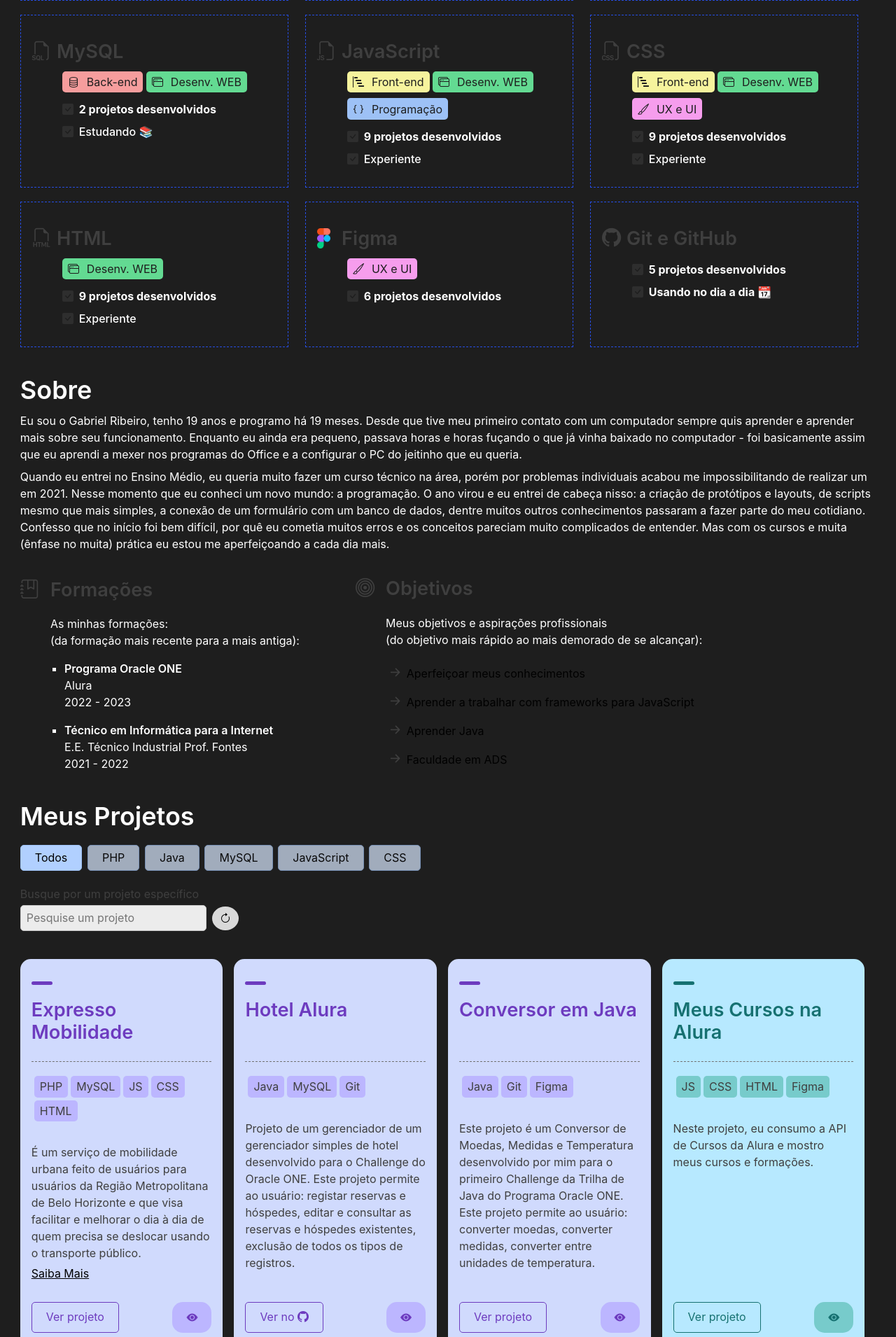
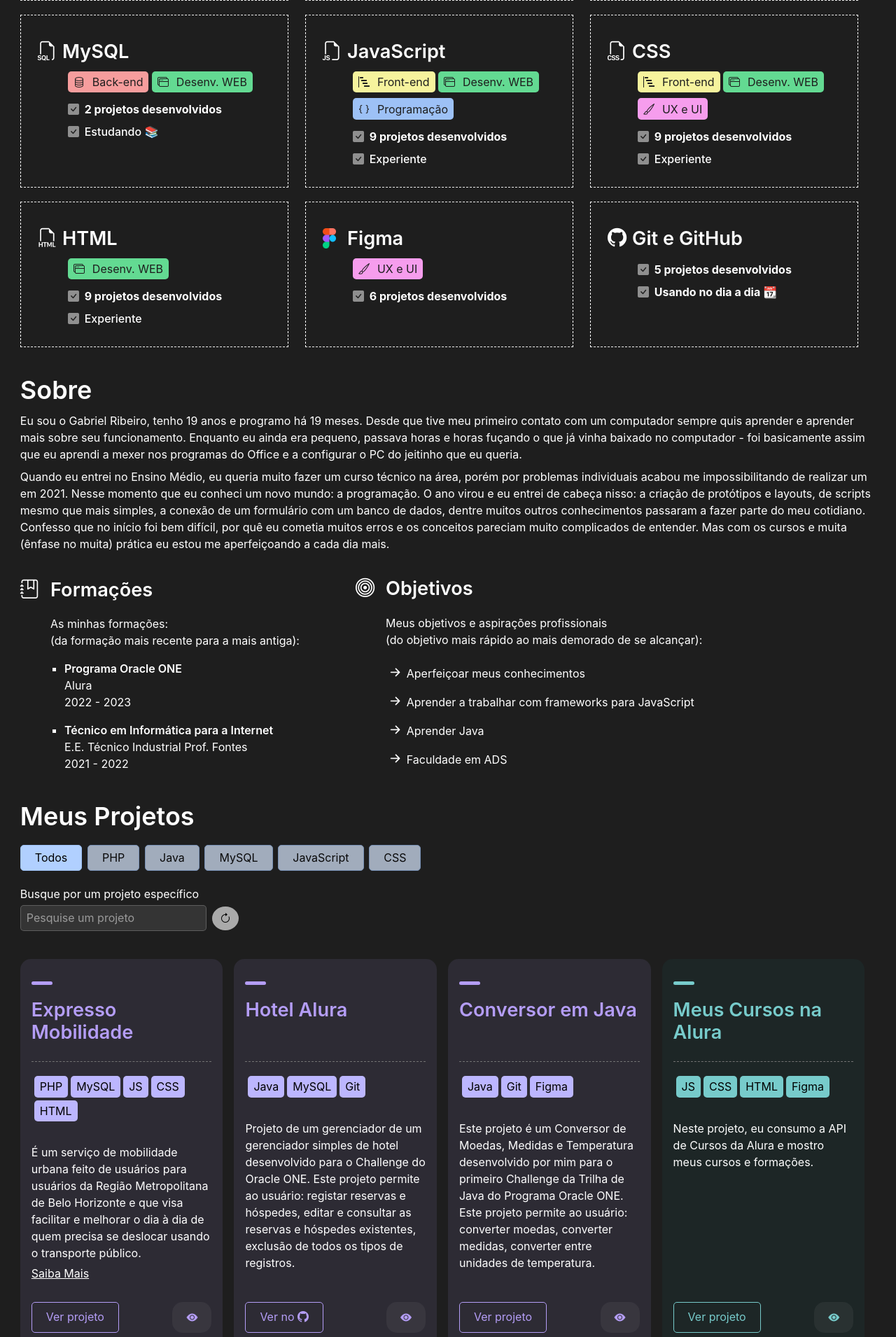
Before and after one commit to gabriersdev/portfolio-br, a PHP site: page / in a window 1280 px wide. Shown: the part 1210-3120 px from the top of the page at 70% size. Run offline with PHP 8.4, Linux system fonts and the light colour scheme.

Commit message:
Add. estilização para novo tema

```diff
--- a/assets/css/caracteristicas.css
+++ b/assets/css/caracteristicas.css
@@ -11,7 +11,8 @@
 }
 
 .caracteristicas-sem-marcador__item__icone{
-  color: var(--cinza-medio-forte);
+  /* color: var(--cinza-medio-forte); */
+  color: var(--branco);
 
   opacity: 0.5;
 
@@ -41,13 +42,15 @@
 .caracteristicas__item__icone{
   font-size: var(--icone-grande);
 
-  color: var(--cinza-medio-forte);
+  /* color: var(--cinza-medio-forte); */
+  color: var(--branco);
 
   margin-right: 2.5px;
 }
 
 .caracteristicas__item__descricao{
-  color: var(--preto);
+  /* color: var(--preto); */
+  color: var(--branco);
 }
 
 
--- a/assets/css/card/card-projeto.css
+++ b/assets/css/card/card-projeto.css
@@ -12,15 +12,18 @@
 }
 
 .card-projeto-facil{
-  background-color: var(--azul-mais-claro);
+  /* background-color: var(--azul-mais-claro); */
+  background-color: var(--azul-mais-claro-35);
 }
 
 .card-projeto-medio{
-  background-color: var(--verde-agua-claro);
+  /* background-color: var(--verde-agua-claro); */
+  background-color: var(--verde-forte-35);
 }
 
 .card-projeto-dificil{
-  background-color: var(--rosa-mais-claro);
+  /* background-color: var(--rosa-mais-claro); */
+  background-color: var(--rosa-25);
 }
 
 .card-projeto__marcador{
@@ -31,15 +34,18 @@
 }
 
 .card-projeto-facil .card-projeto__marcador{
-  background-color: var(--azul);
+  /* background-color: var(--azul); */
+  background-color: var(--azul-claro-forte);
 }
 
 .card-projeto-medio .card-projeto__marcador{
-  background-color: var(--verde-forte);
+  /* background-color: var(--verde-forte); */
+  background-color: var(--verde-agua);
 }
 
 .card-projeto-dificil .card-projeto__marcador{
-  background-color: var(--roxo);
+  /* background-color: var(--roxo); */
+  background-color: var(--roxo-medio);
 }
 
 .card-projeto__cabecalho{
@@ -55,15 +61,18 @@
 }
 
 .card-projeto-facil .card-projeto__cabecalho__titulo{
-  color: var(--azul);
+  /* color: var(--azul); */
+  color: var(--azul-claro-forte);
 }
 
 .card-projeto-medio .card-projeto__cabecalho__titulo{
-  color: var(--verde-forte);
+  /* color: var(--verde-forte); */
+  color: var(--verde-agua);
 }
 
 .card-projeto-dificil .card-projeto__cabecalho__titulo{
-  color: var(--roxo);
+  /* color: var(--roxo); */
+  color: var(--roxo-medio);
 }
 
 .card-projeto__corpo{
@@ -77,7 +86,8 @@
 
   border-radius: 5px;
 
-  color: var(--cinza-medio-forte);
+  /* color: var(--cinza-medio-forte); */
+  color: var(--preto);
 }
 
 .card-projeto__corpo__marcador{
@@ -97,10 +107,15 @@
 }
 
 .card-projeto__corpo__descricao{
-  color: var(--cinza-medio-forte);
+  /* color: var(--cinza-medio-forte); */
+  color: var(--branco);
 
   margin-top: 2rem;
   margin-bottom: 1rem;
+}
+
+.card-projeto .saiba-mais{
+  color: var(--branco);
 }
 
 .card-projeto__rodape{
@@ -124,36 +139,33 @@
 }
 
 .card-projeto-facil .card-projeto__rodape__link{
-  border-color: var(--azul);
-  color: var(--azul);
+  border-color: var(--azul-claro-forte);
+  color: var(--azul-claro-forte);
 
   text-decoration: none;
 }
 
 .card-projeto-facil .card-projeto__rodape__link:hover{
-  background-color: var(--azul-claro-medio);
+  background-color: var(--azul-mais-claro-35);
 }
 
 .card-projeto-medio .card-projeto__rodape__link{
-  border-color: var(--verde-forte);
-  color: var(--verde-forte);
+  border-color: var(--verde-agua);
+  color: var(--verde-agua);
 
   text-decoration: none;
 }
 
 .card-projeto-medio .card-projeto__rodape__link:hover{
-  background-color: var(--verde-agua);
+  background-color: var(--verde-forte-35);
 }
 
 .card-projeto-dificil .card-projeto__rodape__link{
-  border-color: var(--roxo);
-  color: var(--roxo);
-
-  text-decoration: none;
+  text-decoration: unset;
 }
 
 .card-projeto-dificil .card-projeto__rodape__link:hover{
-  background-color: var(--rosa-claro);
+  background-color: var(--rosa-25);
 }
 
 .card-projeto__rodape__marcador{
@@ -168,15 +180,17 @@
 }
 
 .card-projeto-facil .card-projeto__rodape__marcador{
-  background-color: var(--azul-claro-medio);
+  /* background-color: var(--azul-claro-medio); */
+  background-color: rgba(255, 255, 255, 0.05);
 }
 
 .card-projeto-medio .card-projeto__rodape__marcador{
-  background-color: var(--verde-agua);
+  /* background-color: var(--verde-agua); */
+  background-color: rgba(255, 255, 255, 0.05);
 }
 
 .card-projeto-dificil .card-projeto__rodape__marcador{
-  background-color: var(--rosa-claro);
+  background-color: rgba(255, 255, 255, 0.05);
 }
 
 .card-projeto a{
@@ -184,15 +198,17 @@
 }
 
 .card-projeto-facil a{
-  color: var(--azul);
+  /* color: var(--azul); */
+  color: var(--azul-claro-forte);
 }
 
 .card-projeto-medio a{
-  color: var(--verde-forte);
+  /* color: var(--verde-forte); */
+  color: var(--verde-agua);
 }
 
 .card-projeto-dificil a{
-  color: var(--roxo);
+  color: var(--roxo-medio);
 }
 
 .card-pg-projeto__rodape__botao-preview{
@@ -203,8 +219,8 @@
 
   border-radius: 15px;
 
-  color: var(--cinza-medio-forte);
-  background-color: var(--cinza-fraco-medio);
+  /* color: var(--cinza-medio-forte); */
+  /* background-color: var(--cinza-fraco-medio); */
 
   outline: none;
   border: none;
@@ -225,11 +241,11 @@
 
 .card-pg-projeto__rodape__botao-preview:hover,
 .card-pg-projeto__rodape__botao-preview:focus{
-  box-shadow:  0px 0px 0px 5px var(--azul-claro-medio);
-  -webkit-box-shadow: 0px 0px 0px 5px var(--azul-claro-medio);
-  -moz-box-shadow: 0px 0px 0px 5px var(--azul-claro-medio);
+  /* box-shadow:  0px 0px 0px 5px var(--azul-claro-medio); */
+  /* -webkit-box-shadow: 0px 0px 0px 5px var(--azul-claro-medio); */
+  /* -moz-box-shadow: 0px 0px 0px 5px var(--azul-claro-medio); */
   outline: none;
-  border-color: var(--azul-claro-forte);
+  /* border-color: var(--azul-claro-forte); */
 }
 
 @media screen and (min-width: 0) and (max-width: 390px){
--- a/assets/css/formulario-pesquisa-projeto.css
+++ b/assets/css/formulario-pesquisa-projeto.css
@@ -4,7 +4,8 @@
 }
 
 .formulario-pesquisa-projeto__label{
-  color: var(--cinza-medio-forte);
+  /* color: var(--cinza-medio-forte); */
+  color: var(--branco);
   text-align: left;
 
   margin-top: 0.5rem;
@@ -13,11 +14,13 @@
 .formulario-pesquisa-projeto__input{
   display: block;
 
-  background-color: var(--cinza-fraco);
+  /* background-color: var(--cinza-fraco); */
+  background-color: rgba(255, 255, 255, 0.1);
+  color: #FFF;
 
   border-width: 1px;
   border-style: solid;
-  border-color: var(--cinza);
+  border-color: rgba(255, 255, 255, 0.2);
   border-radius: 5px;
 
   padding: 0.5rem;
@@ -33,14 +36,16 @@
   text-overflow: ellipsis;
   white-space: nowrap;
   overflow: hidden;
+
+  color: rgba(255, 255, 255, 0.5);
 }
 
 .formulario-pesquisa-projeto__input:focus{
-  box-shadow:  0px 0px 0px 5px var(--azul-claro-medio);
-  -webkit-box-shadow: 0px 0px 0px 5px var(--azul-claro-medio);
-  -moz-box-shadow: 0px 0px 0px 5px var(--azul-claro-medio);
+  /* box-shadow:  0px 0px 0px 2.5px var(--azul-claro-medio);
+  -webkit-box-shadow: 0px 0px 0px 2.5px var(--azul-claro-medio);
+  -moz-box-shadow: 0px 0px 0px 2.5px var(--azul-claro-medio); */
   outline: none;
-  border-color: var(--azul-claro-forte);
+  border-color: var(--cinza-medio);
 }
 
 .form-group{
@@ -54,20 +59,22 @@
 
   padding: 0.5rem 0.7rem;
 
-  background-color: var(--cinza-fraco-forte);
+  background-color: var(--cinza-medio);
 
-  border: none;
+  border: unset;
   border-radius: 50%;
 
   transition: 0.3s;
 }
 
+.formulario-pesquisa-projeto__botao:is(:hover, :focus){
+  border: unset;
+  box-shadow: unset;
+  background-color: var(--cinza);
+}
+
 .formulario-pesquisa-projeto__botao i{
   padding: 0;
-}
-
-.formulario-pesquisa-projeto__botao:hover{
-  background-color: var(--cinza-medio);
 }
 
 @media screen and (max-width: 320px) {
--- a/assets/css/linguagens.css
+++ b/assets/css/linguagens.css
@@ -18,12 +18,13 @@
   display: grid;
   grid-template-rows: 3.5rem auto;
 
-  padding: 1.5rem 1rem;
+  padding: 1.5rem;
 
   margin-top: 0.75rem;
   margin-right: 1rem;
 
-  border: 1px dashed var(--azul);
+  /* border: 1px dashed var(--azul); */
+  border: 1px dashed var(--branco);
 }
 
 .linguagem__cabecalho{
@@ -36,7 +37,8 @@
   font-size: var(--icone-grande);
   width: calc(var(--icone-grande) - 0.5rem) !important;
 
-  color: var(--cinza-medio-forte);
+  /* color: var(--cinza-medio-forte); */
+  color: var(--branco);
 }
 
 .linguagem__cabecalho__titulo{
@@ -45,7 +47,8 @@
 
   margin-left: 1rem;
 
-  color: var(--cinza-medio-forte);
+  /* color: var(--cinza-medio-forte); */
+  color: var(--branco);
 }
 
 .linguagem__corpo{
--- a/assets/css/projetos.css
+++ b/assets/css/projetos.css
@@ -16,7 +16,7 @@
 
   display: none;
 
-  color: var(--cinza-mediano-forte);
+  color: var(--cinza);
 
   border: 1px solid var(--cinza-fraco-medio);
   border-radius: 5px;
--- a/assets/css/sobre.css
+++ b/assets/css/sobre.css
@@ -32,13 +32,15 @@
 }
 
 .sobre__lista__item__cabecalho__icone{
-  color: var(--cinza-medio-forte);
+  /* color: var(--cinza-medio-forte); */
+  color: var(--branco);
 
   font-size: var(--icone-grande);
 }
 
 .sobre__lista__item__cabecalho__titulo{
-  color: var(--cinza-medio-forte);
+  /* color: var(--cinza-medio-forte); */
+  color: var(--branco);
 
   margin-left: 1rem;
 
--- a/assets/css/variaveis.css
+++ b/assets/css/variaveis.css
@@ -25,12 +25,14 @@
   --azul-claro-forte: #9DC1F6;
   --azul-claro-medio: #B1D0FF;
   --azul-mais-claro: #D9E8FF;
+  --azul-mais-claro-35: rgba(157, 193, 246, 0.1);
 
   --roxo: #6D3BBF;
   --roxo-medio: #B49DF6;
   --rosa: #F69DED;
   --rosa-claro: #BCB6FF;
   --rosa-mais-claro: #D0DAFD;
+  --rosa-25: rgba(180, 157, 246, 0.1);
 
   --oliva: #99ACA1;
   --verde-forte: #167171;
@@ -39,6 +41,7 @@
   --verde-agua: #77CBCB;
   --verde-agua-claro: #B7E9FF;
   --oliva-fraco: #CEECDA;
+  --verde-forte-35: rgba(22, 113, 113, 0.1);
 
   --titulo-h1: 5rem;
   --titulo-h2: 2.25rem;
```
